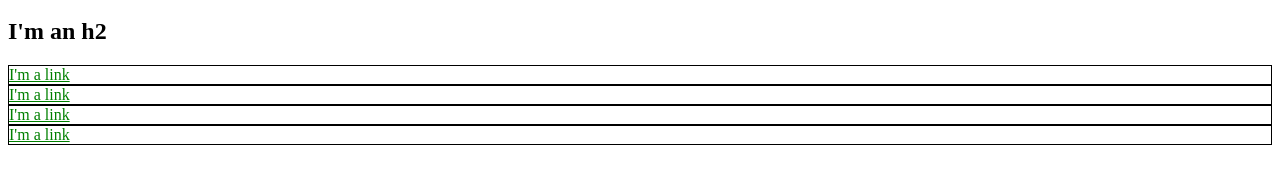
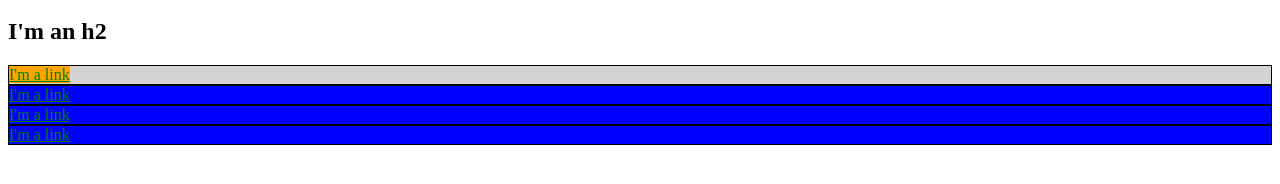
Before and after one commit to davidcharlesholt/davidcharlesholt.github.io, a plain HTML site: page index.html in a window 1280 px wide. Shown: the part 136-320 px from the top of the page. Drawn offline with Linux system fonts and the light colour scheme.

Commit message:
Added styling

```diff
--- a/index.html
+++ b/index.html
@@ -3,32 +3,52 @@
   <head>
     <title>Test Page: Don't Panic</title>
     <meta charset="utf-8">
+    <style>
+      a {
+        color: red;
+      }
+      #exec-bio {
+        background-color: lightgray;
+      }
+      .bio-box {
+        border: 1px solid black;
+      }
+      .bio-box a {
+        color: green;
+      }
+      #orange-bg {
+        background-color: orange;
+      }
+      .blue-bg {
+        background-color: blue;
+      }
+    </style>
   </head>
   <body>
     <h1>I'm an h1</h1>
     <ul>
       <li>
-        <a href="https://example.com/" style="color: red;">Link</a>
+        <a href="https://example.com/">Link</a>
       </li>
       <li>
-        <a href="https://example.com/" style="color: red;">Link</a>
+        <a href="https://example.com/">Link</a>
       </li>
       <li>
-        <a href="https://example.com/" style="color: red;">Link</a>
+        <a href="https://example.com/">Link</a>
       </li>
     </ul>
     <h2>I'm an h2</h2>
-    <div style="border: 1px solid black;">
-      <a href="https://example.com/" style="color: green;">I'm a link</a>
+    <div id="exec-bio" class="bio-box blue-bg">
+      <a href="https://example.com/" id="orange-bg">I'm a link</a>
     </div>
-    <div style="border: 1px solid black;">
-      <a href="https://example.com/" style="color: green;">I'm a link</a>
+    <div class="bio-box blue-bg">
+      <a href="https://example.com/">I'm a link</a>
     </div>
-    <div style="border: 1px solid black;">
-      <a href="https://example.com/" style="color: green;">I'm a link</a>
+    <div class="bio-box blue-bg">
+      <a href="https://example.com/">I'm a link</a>
     </div>
-    <div style="border: 1px solid black;">
-      <a href="https://example.com/" style="color: green;">I'm a link</a>
+    <div class="bio-box blue-bg">
+      <a href="https://example.com/">I'm a link</a>
     </div>
   </body>
 </html>
```
